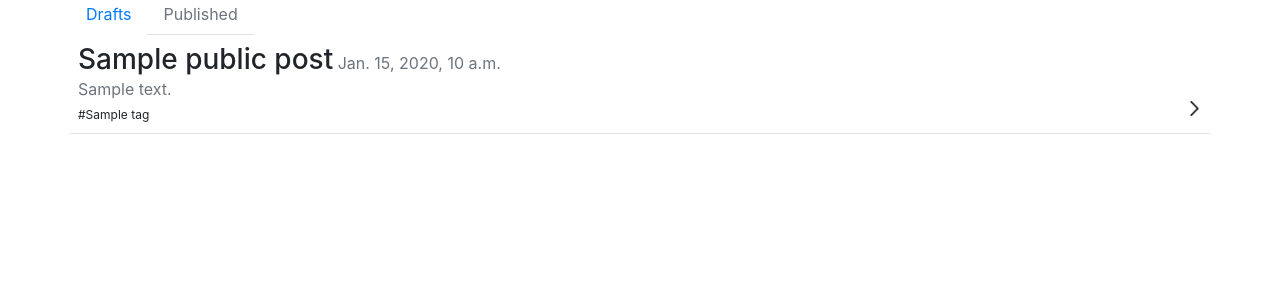
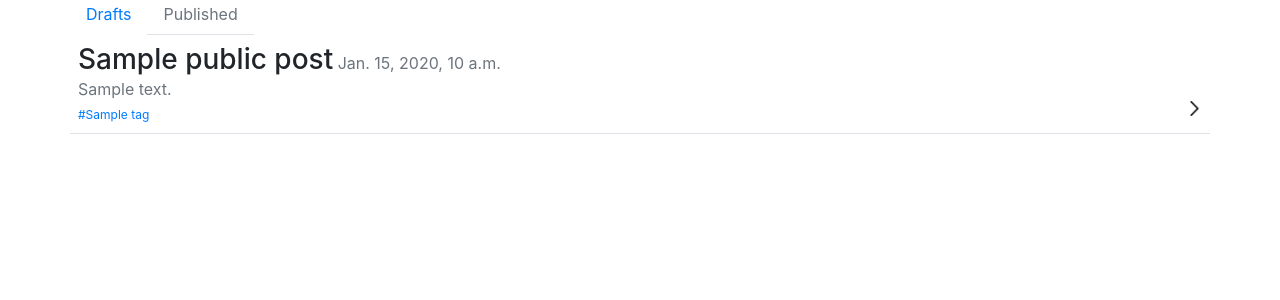
Before and after one commit to Maxium1997/Blog, a Django app: template posts/templates/posts/public.html in a window 1280 px wide. Shown: the part 236-536 px from the top of the page. Run offline with Django 3.2, Linux system fonts and the light colour scheme; the template is opened without the code that fills it: most values are stand-ins (such as "Sample title", 1, 10 or a date in 2020); some libraries are stand-ins or nearby versions.

Commit message:
A little modified the public posts page.

```diff
--- a/posts/tag_views.py
+++ b/posts/tag_views.py
@@ -6,6 +6,7 @@ from django.db.models import Q
 from django.utils.text import slugify
 
 from .models import Tag, Post
+from .definitions import Status
 from .tag_forms import TagForm
 
 
@@ -48,5 +49,6 @@ class TagPostsView(DetailView):
     template_name = 'tag/posts.html'
 
     def get_context_data(self, **kwargs):
-        kwargs['posts'] = Post.objects.filter(tags__name__contains=self.get_object())
+        filter_criteria = Q(tags__name__contains=self.get_object()) & Q(status=Status.Published.value[0])
+        kwargs['posts'] = Post.objects.filter(filter_criteria)
         return super(TagPostsView, self).get_context_data(**kwargs)
--- a/posts/templates/posts/public.html
+++ b/posts/templates/posts/public.html
@@ -40,7 +40,7 @@
                             </div>
                             <div>
                                 {% for tag in public_post.tags.all %}
-                                    <span style="font-size: 12px">#{{ tag }}</span>
+                                    <a href="{% url 'tag_posts' tag.slug %}" style="font-size: 12px">#{{ tag }}</a>
                                 {% endfor %}
                                 <img class="float-right" style="cursor: pointer" src="{% static 'icons/right-arrow.png' %}" width="15px" onclick="window.location.href='{% url 'post_edit' public_post.pk %}'">
                             </div>
```
